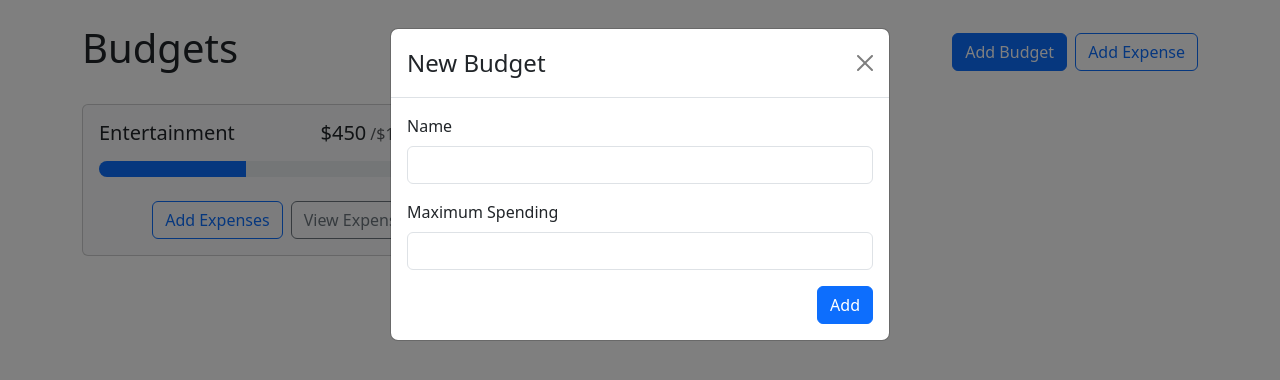
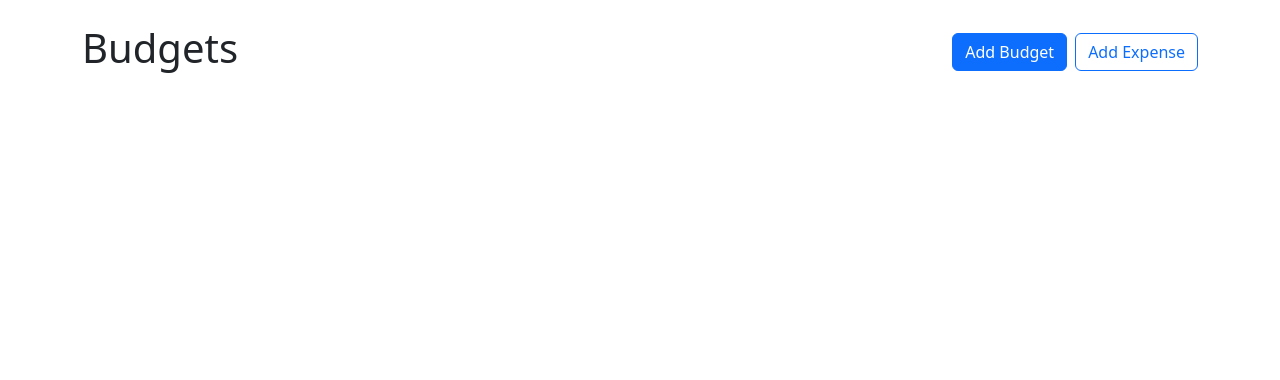
Before and after one commit to SeanFroe/Personal_Finace_App, a React (Vite) app in the folder client/: page / in a window 1280 px wide. Shown: the top 380 px of the page. Built offline with nearby package versions, Linux system fonts and the light colour scheme.

Commit message:
ADD show/handleclose() to app.jsx & ADD a .map through budgets in App.jsx

```diff
--- a/client/src/App.jsx
+++ b/client/src/App.jsx
@@ -3,14 +3,19 @@
 import BackendDataComponent from "./components/BackendDataComponent";
 import BudgetCard from "./components/BudgetCard";
 import { AddBudgetModel } from "./components/AddBudgetModel";
+import { useBudgets } from "./contexts/BudgetsContext";
 
 function App() {
+  const [showAddBudgetModal, setShowAddBudgetModal] = useState(false);
+  const { budgets, getBudgetExpenses } = useBudgets();
   return (
     <>
       <Container className="my-4">
         <Stack direction="horizontal" gap="2" className="mb-4">
           <h1 className="me-auto"> Budgets</h1>
-          <Button variant="primary">Add Budget</Button>
+          <Button variant="primary" onClick={() => setShowAddBudgetModal(true)}>
+            Add Budget
+          </Button>
           <Button variant="outline-primary">Add Expense</Button>
         </Stack>
         <div
@@ -21,15 +26,28 @@
             alignItems: "flex-start",
           }}
         >
-          <BudgetCard
-            gray
-            name="Entertainment"
-            amount={450}
-            max={1000}
-          ></BudgetCard>
+          {budgets.map((budget) => {
+            const amount = getBudgetExpenses(budget.id).reduce(
+              (total, expense) => total + expense.amount,
+              0
+            );
+            return (
+              <BudgetCard
+                key={budget.id}
+                name={budget.name}
+                amount={amount}
+                max={budget.max}
+              ></BudgetCard>
+            );
+          })}
         </div>
       </Container>
-      <AddBudgetModel show />
+      <AddBudgetModel
+        show={showAddBudgetModal}
+        handleClose={() => {
+          setShowAddBudgetModal(false);
+        }}
+      />
     </>
   );
 }
```
Also changed, not shown: client/src/components/AddExpenseModal.jsx (added).
